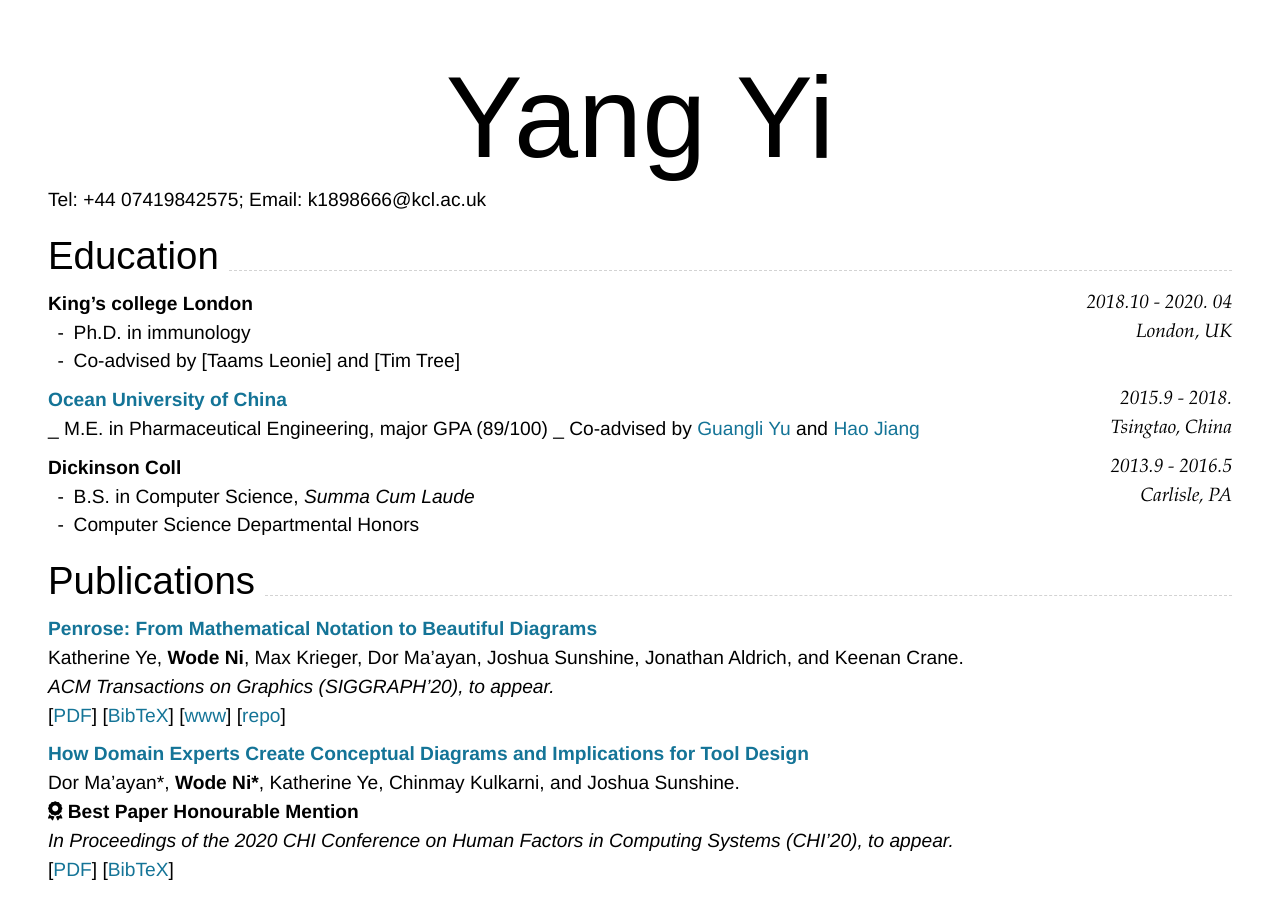
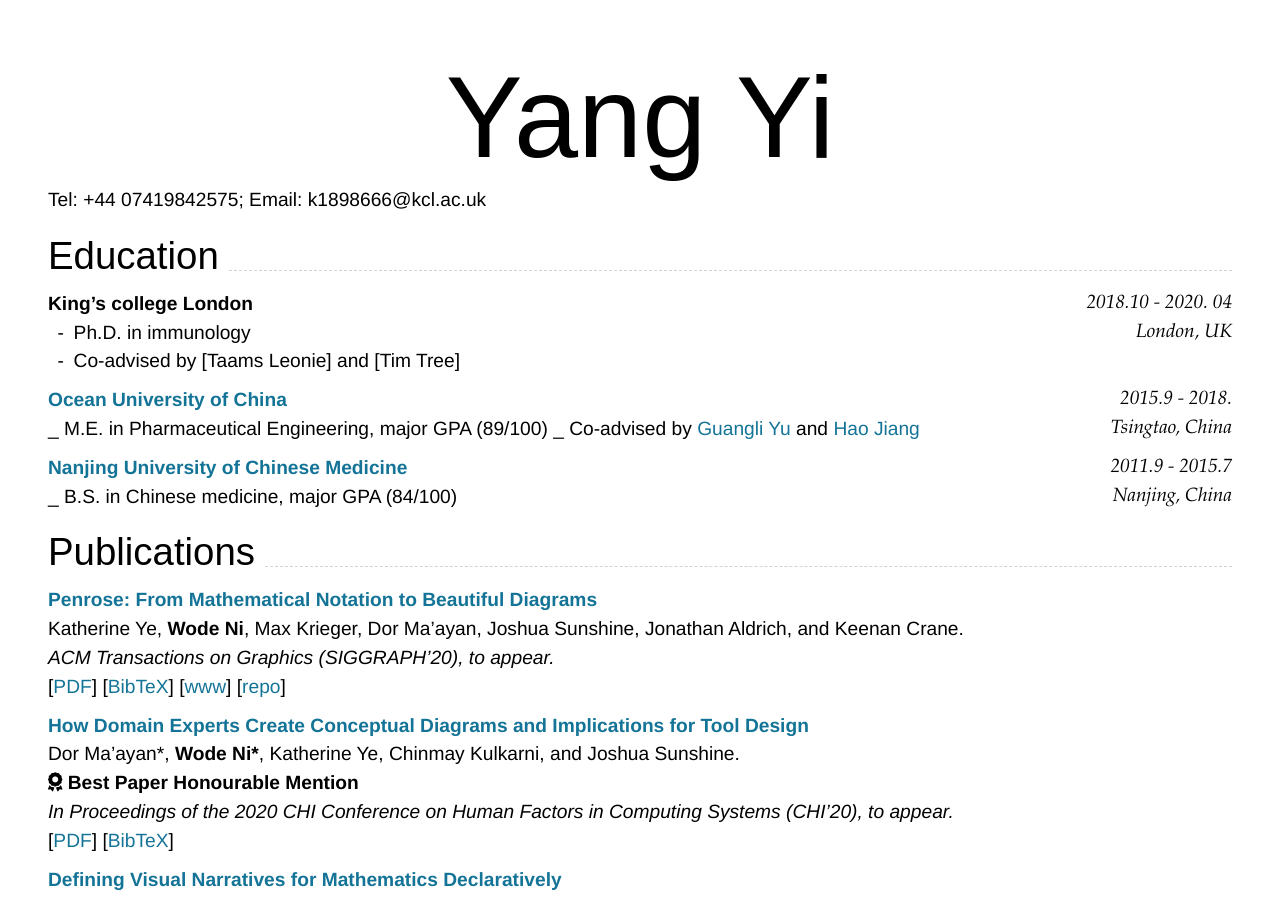
Before and after one commit to yiyiyi1992/Resume, a Jekyll site: the page built from index.md, in a window 1280 px wide and 900 px high. Built offline with Jekyll 4.4.1, drawn with Linux system fonts in a browser that asks for light colours; nearby versions of some CDN libraries.

Commit message:
Update index.md

````diff
--- a/index.md
+++ b/index.md
@@ -29,14 +29,14 @@ Tsingtao, China
 _ M.E. in Pharmaceutical Engineering, major GPA (89/100)
 _ Co-advised by [Guangli Yu](https://www.researchgate.net/profile/Guangli_Yu) and [Hao Jiang](https://www.researchgate.net/profile/Hao_Jiang48?)
 
-### **Dickinson Coll** `2013.9 - 2016.5`
+### [**Nanjing University of Chinese Medicine**](https://english.njucm.edu.cn) `2011.9 - 2015.7`
 
 ```
-Carlisle, PA
+Nanjing, China
 ```
 
-- B.S. in Computer Science, _Summa Cum Laude_
-- Computer Science Departmental Honors
+_ B.S. in Chinese medicine, major GPA (84/100)
+
 
 ## Publications
 
````
